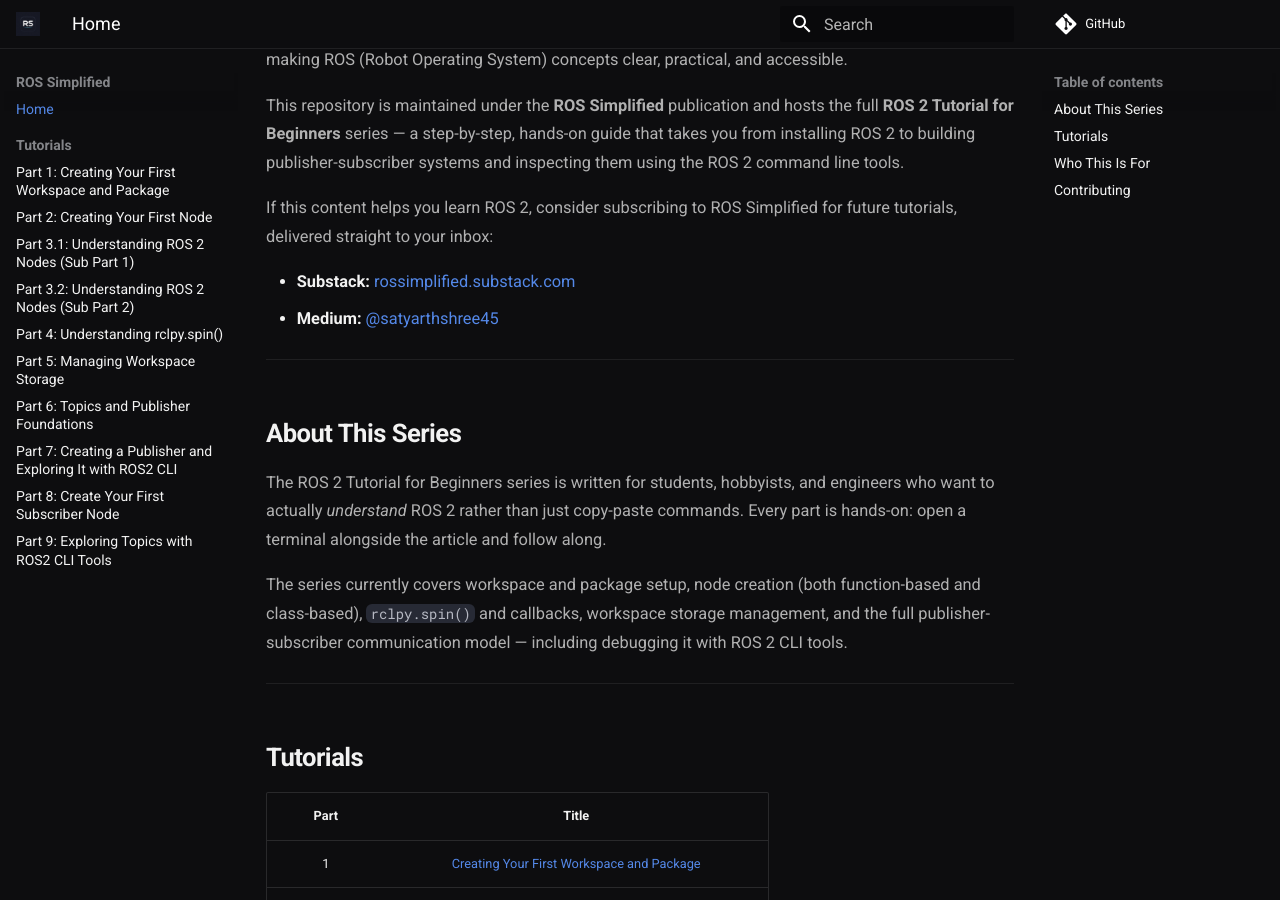
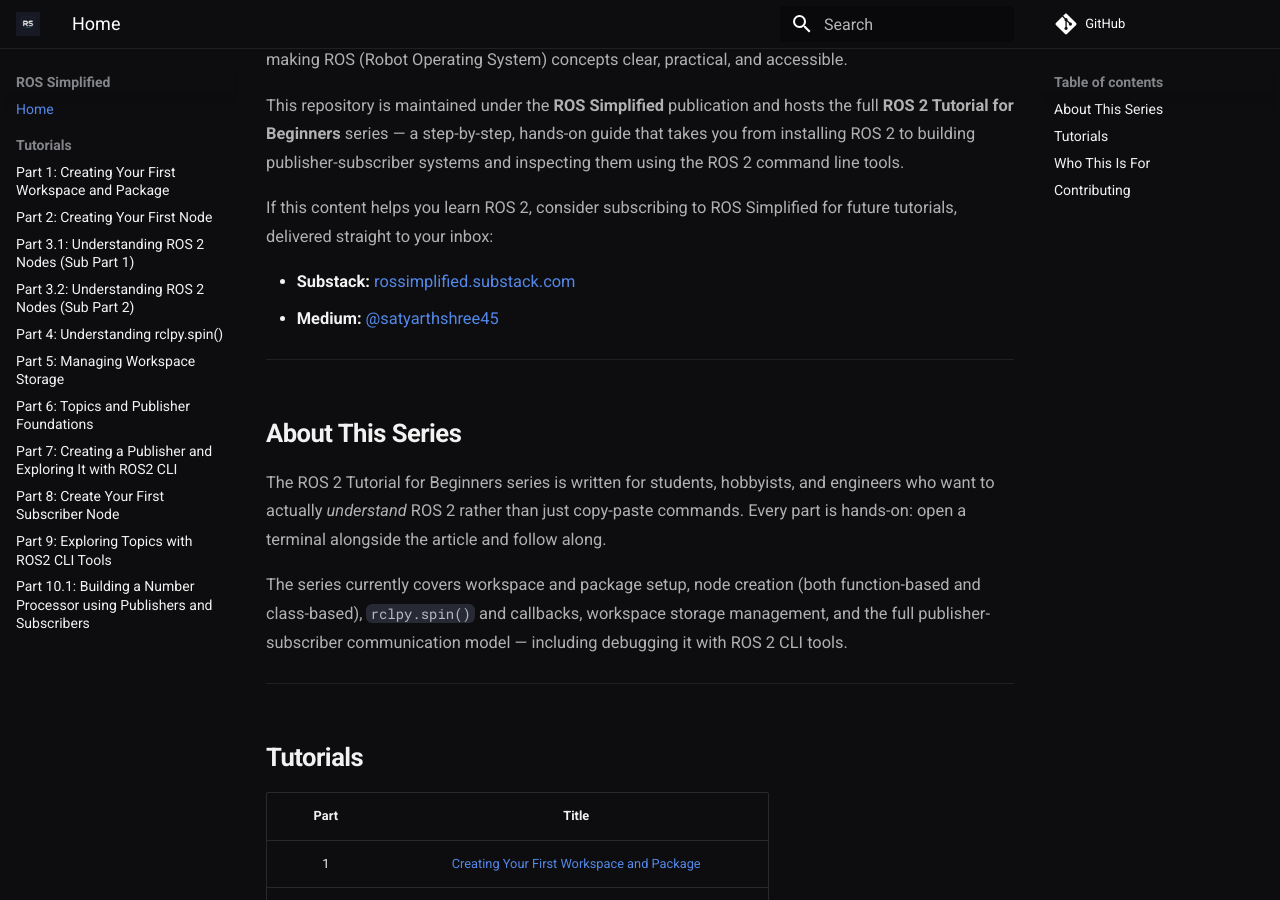
Before and after one commit to Satyarth-Shree/ros2-guides, an MkDocs documentation site: the page built from docs/index.md, in a window 1280 px wide and 900 px high, scrolled down 350 px. Built offline with MkDocs 1.6.1 and Material for MkDocs 9.7.7, drawn with Linux system fonts in a browser that asks for light colours; comment, search, counter and statistics services are not loaded.

Commit message:
Adding Part 10 in navigation bar

```diff
--- a/mkdocs.yml
+++ b/mkdocs.yml
@@ -28,6 +28,7 @@
       - "Part 7: Creating a Publisher and Exploring It with ROS2 CLI": Tutorials/part-7-creating-a-publisher-and-exploring-it-with-ros2-cli.md
       - "Part 8: Create Your First Subscriber Node": Tutorials/part-8-create-your-first-subscriber-node-in-python.md
       - "Part 9: Exploring Topics with ROS2 CLI Tools": Tutorials/part-9-Exploring-Topics-with-ros2-command-line-tools.md
+      - "Part 10.1: Building a Number Processor using Publishers and Subscribers": Tutorials/part-10-sub-part-1-building-a-number-processor.md
 
 extra_css:
   - stylesheets/style.css
```
